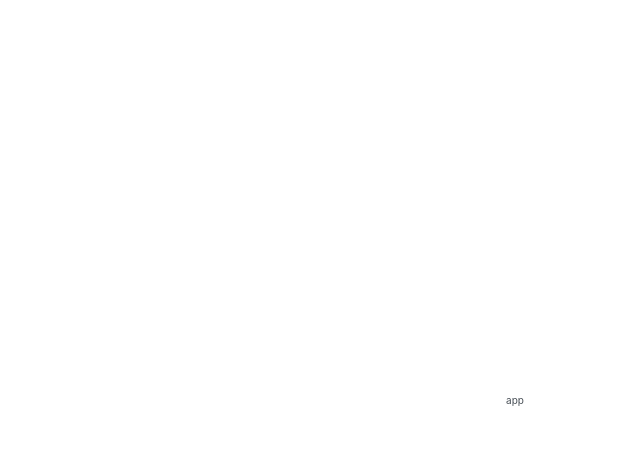
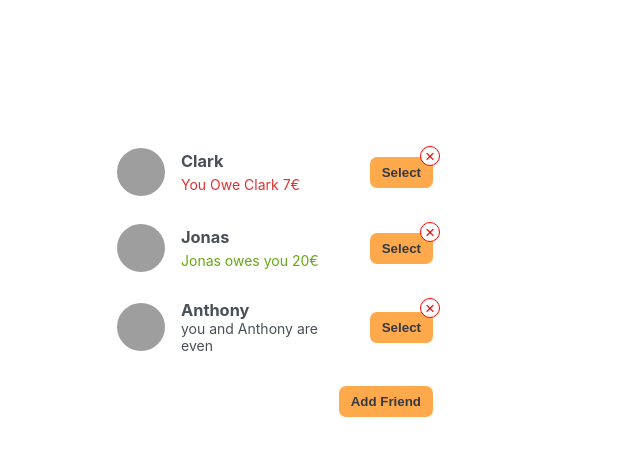
Before and after one commit to Amr-Oraby/eat-n-split, a React (Vite) app: page / in a window 1280 px wide. Shown: the top 456 px of the page, without its empty margins (125-765 px from the left). Built offline with nearby package versions, Linux system fonts and the light colour scheme; grey boxes are pictures that could not be loaded.

Commit message:
Create App.tsx

```diff
--- a/src/App.tsx
+++ b/src/App.tsx
@@ -1,239 +1,70 @@
-// import { useState } from "react";
+import { useState } from "react";
+import { initialFriends } from "./data/initialFriends";
+import Sidebar from "./ui/Sidebar";
+import SplitForm from "./ui/SplitForm";
 
-// const initialFriends = [
-//   {
-//     id: 118836,
-//     name: "Clark",
-//     image: "https://i.pravatar.cc/48?u=115436",
-//     balance: -7,
-//   },
-//   {
-//     id: 933372,
-//     name: "Jonas",
-//     image: "https://i.pravatar.cc/48?u=453472",
-//     balance: 20,
-//   },
-//   {
-//     id: 499476,
-//     name: "Anthony",
-//     image: "https://i.pravatar.cc/48?u=499476",
-//     balance: 0,
-//   },
-// ];
+type Tfriend = {
+  id: number;
+  name: string;
+  image: string;
+  balance: number;
+};
 
-// function Button({ children, onClick }) {
-//   return (
-//     <button className="button" onClick={onClick}>
-//       {children}
-//     </button>
-//   );
-// }
+export function App() {
+  const [friends, setFriends] = useState<Tfriend[]>(initialFriends);
+  const [showNewFriend, setShowNewFriend] = useState(false);
+  const [selectFriend, setSelectFriend] = useState<null | Tfriend>(null);
 
-// export default function App() {
-//   const [friends, setFriends] = useState(initialFriends);
-//   const [showNewFriend, setShowNewFriend] = useState(false);
-//   const [selectFriend, setSelectFriend] = useState(null);
+  function toggleShow() {
+    setShowNewFriend((s) => !s);
+  }
 
-//   function toggleShow() {
-//     setShowNewFriend((s) => !s);
-//   }
+  function AddNewFriend(friend: Tfriend) {
+    setFriends((fs) => [...fs, friend]);
+    setShowNewFriend(false);
+  }
 
-//   function AddNewFriend(friend) {
-//     setFriends((fs) => [...fs, friend]);
-//     setShowNewFriend(false);
-//   }
+  function handleToggleSelect(friend: Tfriend) {
+    setSelectFriend((cur) => (cur?.id === friend.id ? null : friend));
+    // close the add new friend form
+    setShowNewFriend(false);
+  }
 
-//   function handleToggleSelect(friend) {
-//     setSelectFriend((cur) => (cur?.id === friend.id ? null : friend));
-//     // close the add new friend form
-//     setShowNewFriend(false);
-//   }
+  function handleBalance(balance: number, sel: Tfriend) {
+    setFriends((friends) =>
+      friends.map((friend) =>
+        friend.id === sel?.id
+          ? { ...friend, balance: friend.balance + balance }
+          : friend,
+      ),
+    );
+    setSelectFriend(null);
+  }
 
-//   function handleBalance(balance, sel) {
-//     setFriends((friends) =>
-//       friends.map((friend) =>
-//         friend.id === sel?.id
-//           ? { ...friend, balance: friend.balance + balance }
-//           : friend,
-//       ),
-//     );
-//     setSelectFriend(null);
-//   }
+  function deleteFriend(id: number) {
+    setFriends((friends) => friends.filter((friend) => friend.id !== id));
+  }
 
-//   function deleteFriend(id) {
-//     setFriends((friends) => friends.filter((friend) => friend.id !== id));
-//   }
-
-//   return (
-//     <div className="app">
-//       <Sidebar
-//         friends={friends}
-//         AddNewFriend={AddNewFriend}
-//         showNewFriend={showNewFriend}
-//         selectFriend={selectFriend}
-//         toggleShow={toggleShow}
-//         handleToggleSelect={handleToggleSelect}
-//         deleteFriend={deleteFriend}
-//       />
-//       {selectFriend && (
-//         <SplitForm
-//           key={selectFriend?.id} // important to reset state
-//           selectFriend={selectFriend}
-//           handleBalance={handleBalance}
-//         />
-//       )}
-//     </div>
-//   );
-// }
-
-// function Sidebar({
-//   friends,
-//   AddNewFriend,
-//   handleToggleSelect,
-//   selectFriend,
-//   showNewFriend,
-//   toggleShow,
-//   deleteFriend,
-// }) {
-//   return (
-//     <div className="sidebar">
-//       <ul>
-//         {friends.map((friend) => (
-//           <Friend
-//             friend={friend}
-//             key={friend.id}
-//             selectFriend={selectFriend}
-//             deleteFriend={deleteFriend}
-//             handleToggleSelect={handleToggleSelect}
-//           />
-//         ))}
-//       </ul>
-
-//       {showNewFriend && <AddFriendForm AddNewFriend={AddNewFriend} />}
-
-//       <Button onClick={toggleShow}>
-//         {showNewFriend ? "Close" : "Add Friend"}
-//       </Button>
-//     </div>
-//   );
-// }
-
-// function Friend({ friend, handleToggleSelect, selectFriend, deleteFriend }) {
-//   let message;
-//   let color;
-//   if (friend.balance > 0) {
-//     message = `${friend.name} owes you ${friend.balance}€`;
-//     color = "green";
-//   } else if (friend.balance === 0) {
-//     message = `you and ${friend.name} are even`;
-//     color = "";
-//   } else {
-//     message = `You Owe ${friend.name} ${-friend.balance}€`;
-//     color = "red";
-//   }
-
-//   return (
-//     <li className={selectFriend?.id === friend?.id ? "selected" : ""}>
-//       <img src={friend.image} alt={friend.name} />
-//       <h3>{friend.name}</h3>
-//       <p className={color}>{message}</p>
-//       <Button onClick={() => handleToggleSelect(friend)}>
-//         {selectFriend?.id === friend?.id ? "Close" : "Select"}
-//       </Button>
-//       <button className="delBtn" onClick={() => deleteFriend(friend.id)}>
-//         &times;
-//       </button>
-//     </li>
-//   );
-// }
-
-// function AddFriendForm({ AddNewFriend }) {
-//   const [name, setName] = useState("");
-//   const [image, setImg] = useState("https://i.pravatar.cc/48");
-
-//   function handleSubmit(e) {
-//     e.preventDefault();
-//     if (!name || !image) return;
-//     const id = crypto.randomUUID();
-//     const newFriend = {
-//       name,
-//       image: `${image}?=${id}`,
-//       balance: 0,
-//       id,
-//     };
-//     AddNewFriend(newFriend);
-//   }
-//   return (
-//     <form className="form-add-friend" onSubmit={handleSubmit}>
-//       <label>👫 Friend Name</label>
-//       <input
-//         type="text"
-//         value={name}
-//         onChange={(e) => setName(e.target.value)}
-//       />
-
-//       <label>🌄 Image URL</label>
-//       <input
-//         type="text"
-//         value={image}
-//         onChange={(e) => setImg(e.target.value)}
-//       />
-//       <Button>Add</Button>
-//     </form>
-//   );
-// }
-
-// function SplitForm({ selectFriend, handleBalance }) {
-//   const [billVal, setBillVal] = useState("");
-//   const [userVal, setUserVal] = useState("");
-//   const friendVal = billVal ? billVal - userVal : "";
-//   const [whoPays, setWhoPays] = useState("user");
-//   let balance;
-
-//   function handleSubmit(e) {
-//     e.preventDefault();
-//     if (!billVal || userVal === "") return;
-//     balance = whoPays === "user" ? friendVal : -userVal;
-//     handleBalance(balance, selectFriend);
-//   }
-
-//   return (
-//     <form className="form-split-bill" onSubmit={handleSubmit}>
-//       <h2>Split a bill with {selectFriend.name}</h2>
-
-//       <label>💰 Bill value</label>
-//       <input
-//         type="text"
-//         value={billVal}
-//         onChange={(e) => setBillVal(+e.target.value)}
-//       />
-
-//       <label>🧍‍♀️ Your expense</label>
-//       <input
-//         type="text"
-//         value={userVal}
-//         onChange={(e) =>
-//           setUserVal(+billVal >= +e.target.value ? +e.target.value : +userVal)
-//         }
-//       />
-
-//       <label>👫 {selectFriend.name}'s expense</label>
-//       <input type="text" disabled value={friendVal} />
-
-//       <label>🤑 Who is paying the bill</label>
-//       <select value={whoPays} onChange={(e) => setWhoPays(e.target.value)}>
-//         <option value="user">You</option>
-//         <option value="friend">{selectFriend.name}</option>
-//       </select>
-
-//       <Button>Split Bill</Button>
-//       {/* handleSubmiting the form not click the button */}
-//     </form>
-//   );
-// }
-
-function App() {
-  return <div>app</div>;
+  return (
+    <div className="app">
+      <Sidebar
+        friends={friends}
+        AddNewFriend={AddNewFriend}
+        showNewFriend={showNewFriend}
+        selectFriend={selectFriend}
+        toggleShow={toggleShow}
+        handleToggleSelect={handleToggleSelect}
+        deleteFriend={deleteFriend}
+      />
+      {selectFriend && (
+        <SplitForm
+          key={selectFriend?.id} // important to reset state
+          selectFriend={selectFriend}
+          handleBalance={handleBalance}
+        />
+      )}
+    </div>
+  );
 }
 
 export default App;
```
